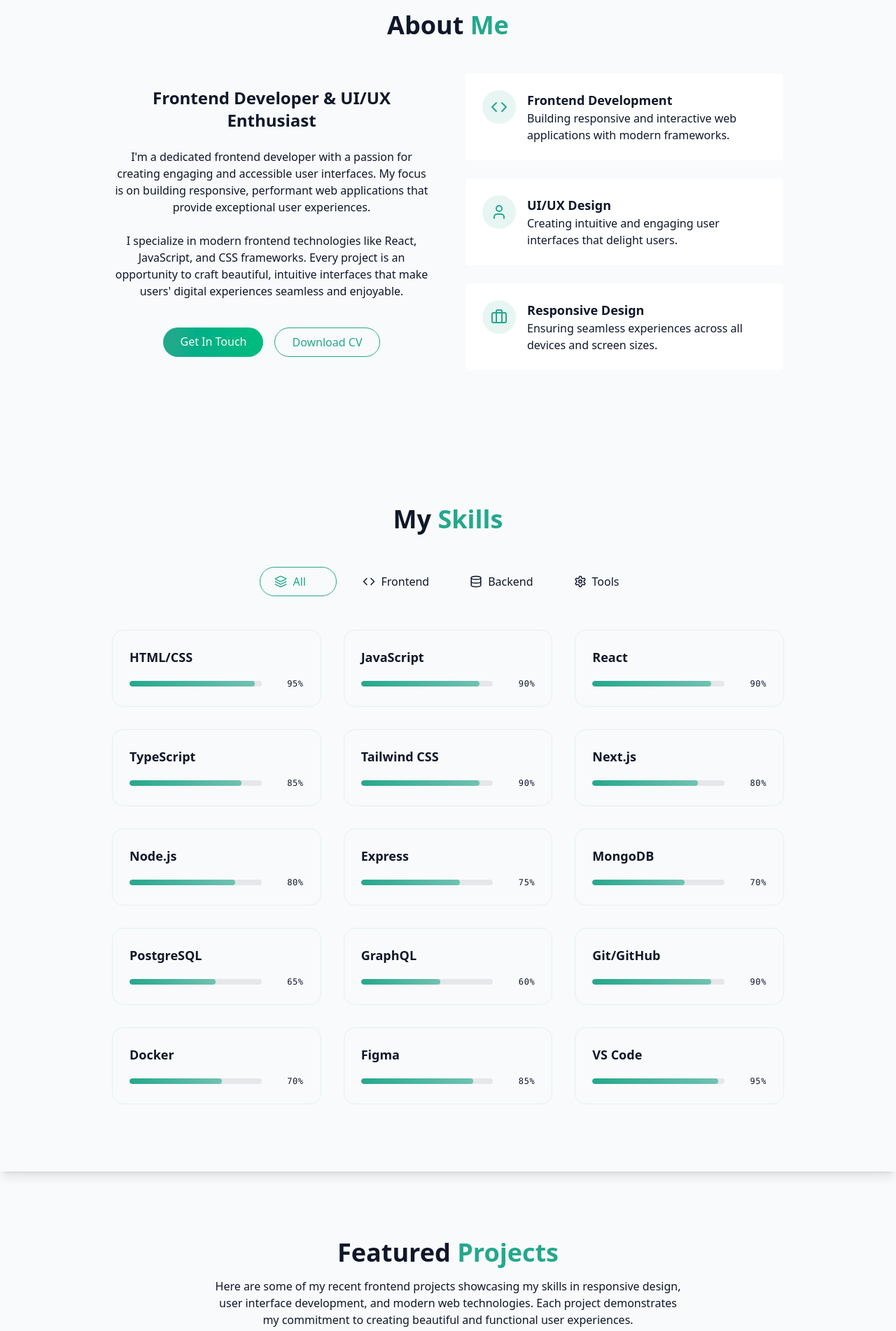
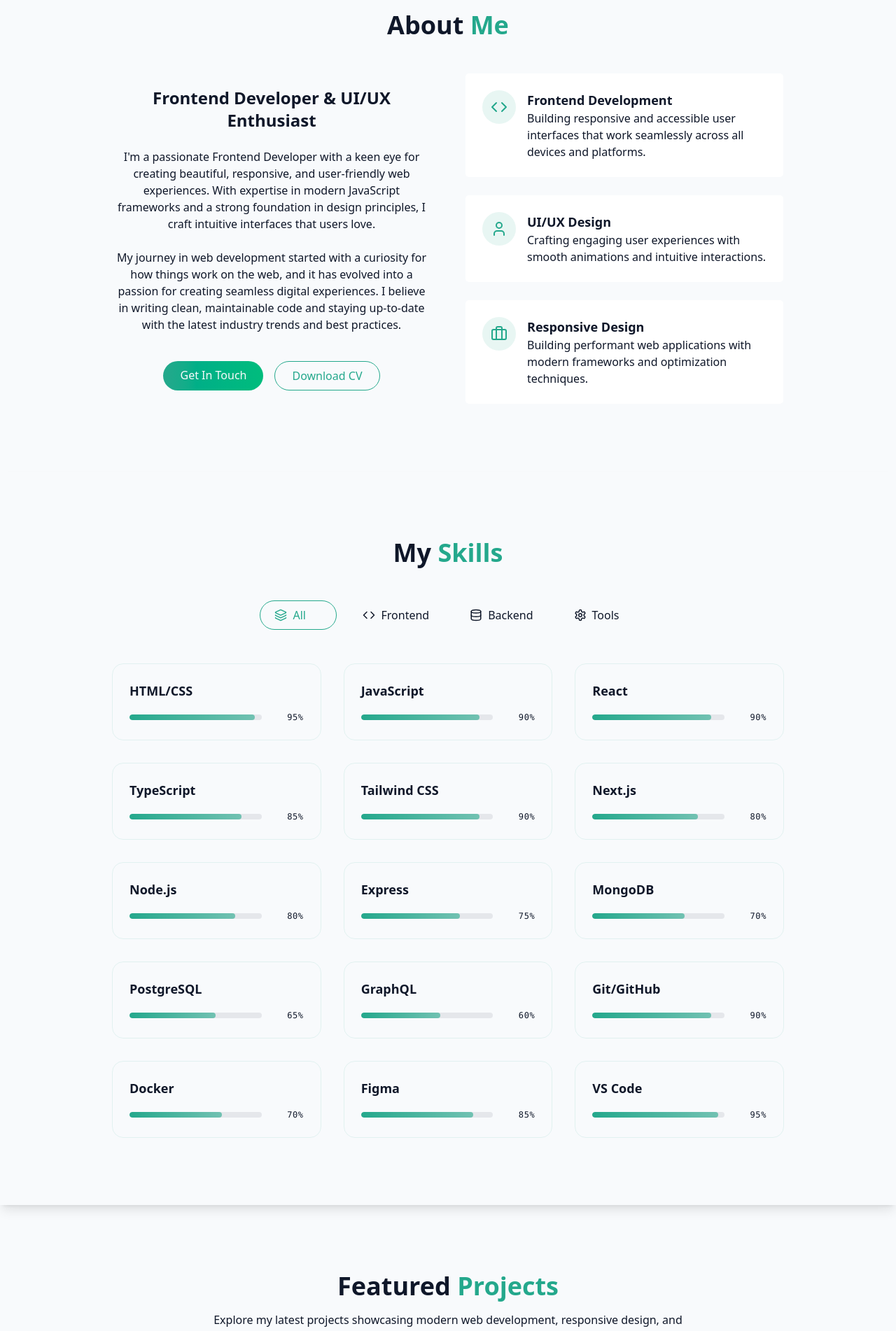
Before and after one commit to charlesaroma/charles-aroma-portfolio, a React (Vite) app: page / in a window 1280 px wide. Shown: the part 880-2782 px from the top of the page at 70% size. Built offline with nearby package versions, Linux system fonts and the light colour scheme; no server answers.

Commit message:
finishing touches

```diff
--- a/src/components/AboutSection.jsx
+++ b/src/components/AboutSection.jsx
@@ -36,16 +36,12 @@ export const AboutSection = () => {
             </h3>
 
             {/* Description Paragraphs */}
-            <p className="text-muted-foreground">
-              I'm a dedicated frontend developer with a passion for creating engaging and accessible
-              user interfaces. My focus is on building responsive, performant web applications that
-              provide exceptional user experiences.
+            <p className="text-base sm:text-normal text-muted-foreground">
+              I'm a passionate Frontend Developer with a keen eye for creating beautiful, responsive, and user-friendly web experiences. With expertise in modern JavaScript frameworks and a strong foundation in design principles, I craft intuitive interfaces that users love.
             </p>
 
-            <p className="text-muted-foreground">
-              I specialize in modern frontend technologies like React, JavaScript, and CSS frameworks.
-              Every project is an opportunity to craft beautiful, intuitive interfaces that make
-              users' digital experiences seamless and enjoyable.
+            <p className="text-base sm:text-normal text-muted-foreground">
+              My journey in web development started with a curiosity for how things work on the web, and it has evolved into a passion for creating seamless digital experiences. I believe in writing clean, maintainable code and staying up-to-date with the latest industry trends and best practices.
             </p>
 
             {/* Action Buttons */}
@@ -78,8 +74,8 @@ export const AboutSection = () => {
                 </div>
                 <div className="text-left">
                   <h4 className="font-semibold text-lg"> Frontend Development</h4>
-                  <p className="text-muted-foreground">
-                    Building responsive and interactive web applications with modern frameworks.
+                  <p className="text-base sm:text-normal text-muted-foreground">
+                    Building responsive and accessible user interfaces that work seamlessly across all devices and platforms.
                   </p>
                 </div>
               </div>
@@ -93,8 +89,8 @@ export const AboutSection = () => {
                 </div>
                 <div className="text-left">
                   <h4 className="font-semibold text-lg">UI/UX Design</h4>
-                  <p className="text-muted-foreground">
-                    Creating intuitive and engaging user interfaces that delight users.
+                  <p className="text-base sm:text-normal text-muted-foreground">
+                    Crafting engaging user experiences with smooth animations and intuitive interactions.
                   </p>
                 </div>
               </div>
@@ -109,8 +105,8 @@ export const AboutSection = () => {
 
                 <div className="text-left">
                   <h4 className="font-semibold text-lg">Responsive Design</h4>
-                  <p className="text-muted-foreground">
-                    Ensuring seamless experiences across all devices and screen sizes.
+                  <p className="text-base sm:text-normal text-muted-foreground">
+                    Building performant web applications with modern frameworks and optimization techniques.
                   </p>
                 </div>
               </div>
--- a/src/components/ContactSection.jsx
+++ b/src/components/ContactSection.jsx
@@ -41,9 +41,8 @@ export const ContactSection = () => {
         </h2>
 
         {/* Section Description */}
-        <p className="text-center text-muted-foreground mb-12 max-w-2xl mx-auto">
-          Have a project in mind or want to collaborate? Feel free to reach out.
-          I'm always open to discussing new opportunities and exciting challenges.
+        <p className="text-base sm:text-normal text-center text-muted-foreground mb-12 max-w-2xl mx-auto">
+          Ready to collaborate on your next project? Let's discuss how we can bring your ideas to life with modern web technologies.
         </p>
 
         {/* Main Content Grid */}
--- a/src/components/Footer.jsx
+++ b/src/components/Footer.jsx
@@ -6,11 +6,11 @@ export const Footer = () => {
       <div className="container mx-auto max-w-5xl">
         <div className="flex flex-col md:flex-row justify-between items-center gap-6">
           <div className="flex flex-col items-center md:items-start gap-4">
-            <p className="text-sm text-muted-foreground text-center md:text-left">
-              &copy; {new Date().getFullYear()} Charles Aroma. All rights reserved.
+            <p className="text-base sm:text-normal text-muted-foreground text-center md:text-left">
+              Built with React, TailwindCSS, and Framer Motion. Designed and developed with ❤️.
             </p>
-            <p className="text-xs text-muted-foreground text-center md:text-left">
-              Frontend Developer & UI/UX Enthusiast
+            <p className="text-base sm:text-normal text-muted-foreground text-center md:text-left">
+              © 2024 Charles Aroma. All rights reserved.
             </p>
           </div>
 
@@ -56,10 +56,10 @@ export const Footer = () => {
 
             <a
               href="#hero"
-              className="p-2 rounded-full bg-primary/10 hover:bg-primary/20 text-primary transition-colors ml-4"
+              className="p-2 rounded-full bg-primary/10 hover:bg-primary/20 text-primary transition-colors ml-4 animate-bounce cursor-pointer"
               aria-label="Back to top"
             >
-              <ArrowUp size={20} />
+              <ArrowUp size={25} />
             </a>
           </div>
         </div>
--- a/src/components/HeroSection.jsx
+++ b/src/components/HeroSection.jsx
@@ -79,7 +79,7 @@ export const HeroSection = () => {
           </div>
 
           {/* Hero Description */}
-          <p className="text-sm sm:text-base md:text-lg lg:text-xl text-muted-foreground max-w-2xl mx-auto lg:mx-0 opacity-0 animate-fade-in-delay-4">
+          <p className="text-base sm:text-normal text-muted-foreground max-w-2xl mx-auto lg:mx-0 opacity-0 animate-fade-in-delay-4">
             Passionate about creating beautiful, responsive web experiences with modern JavaScript frameworks.
           </p>
 
--- a/src/components/ProjectsSection.jsx
+++ b/src/components/ProjectsSection.jsx
@@ -43,10 +43,8 @@ export const ProjectsSection = () => {
         </h2>
 
         {/* Section Description */}
-        <p className="text-center text-muted-foreground mb-12 max-w-2xl mx-auto">
-          Here are some of my recent frontend projects showcasing my skills in responsive design,
-          user interface development, and modern web technologies. Each project demonstrates my
-          commitment to creating beautiful and functional user experiences.
+        <p className="text-base sm:text-normal text-center text-muted-foreground mb-12 max-w-2xl mx-auto">
+          Explore my latest projects showcasing modern web development, responsive design, and creative problem-solving.
         </p>
 
         {/* Projects Grid */}
@@ -80,7 +78,7 @@ export const ProjectsSection = () => {
                 <h3 className="text-xl font-semibold mb-1"> {project.title}</h3>
 
                 {/* Project Description */}
-                <p className="text-muted-foreground text-sm mb-4">
+                <p className="text-base sm:text-normal text-muted-foreground mb-4">
                   {project.description}
                 </p>
 
--- a/src/pages/NotFound.jsx
+++ b/src/pages/NotFound.jsx
@@ -6,7 +6,7 @@ export const NotFound = () => {
       <SEO title="Page Not Found" description="The page you are looking for does not exist." path="/404" noindex />
       <div>
         <h1 className="text-3xl font-bold mb-2">404 - Page Not Found</h1>
-        <p className="text-muted-foreground">Sorry, the page you requested could not be found.</p>
+        <p className="text-base sm:text-normal text-muted-foreground">Sorry, the page you requested could not be found.</p>
       </div>
     </main>
   );
```
